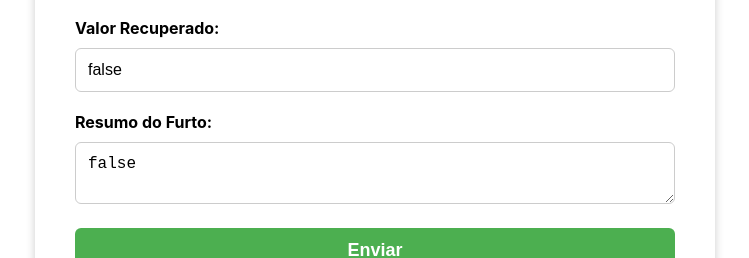
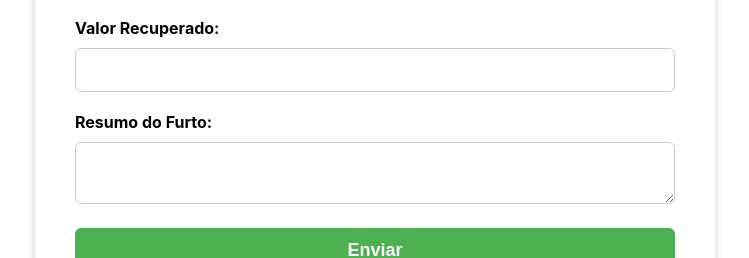
Before and after one commit to FuturisNex/prevencao, a React (Create React App) app: page / in a window 1280 px wide. Shown: the part 1285-1543 px from the top of the page, without its empty margins (265-1014 px from the left). Built offline with nearby package versions, Linux system fonts and the light colour scheme.

Commit message:
Update prevencao.js

```diff
--- a/src/pages/prevencao.js
+++ b/src/pages/prevencao.js
@@ -12,10 +12,10 @@
   const [loja, setLoja] = useState("");
   const [departamento, setDepartamento] = useState("");
   const [identificou, setIdentificou] = useState("");
-  const [utilizou, setUtilizou] = useState(false);
+  const [utilizou, setUtilizou] = useState("");
   const [produto, setProduto] = useState("");
-  const [recuperado, setRecuperado] = useState(false);
-  const [resumo, setResumo] = useState(false);
+  const [recuperado, setRecuperado] = useState("");
+  const [resumo, setResumo] = useState("");
   const [isLoading, setIsLoading] = useState(false);
   const [errorMessage, setErrorMessage] = useState("");
   const [isSubmitted, setIsSubmitted] = useState(false);
```
